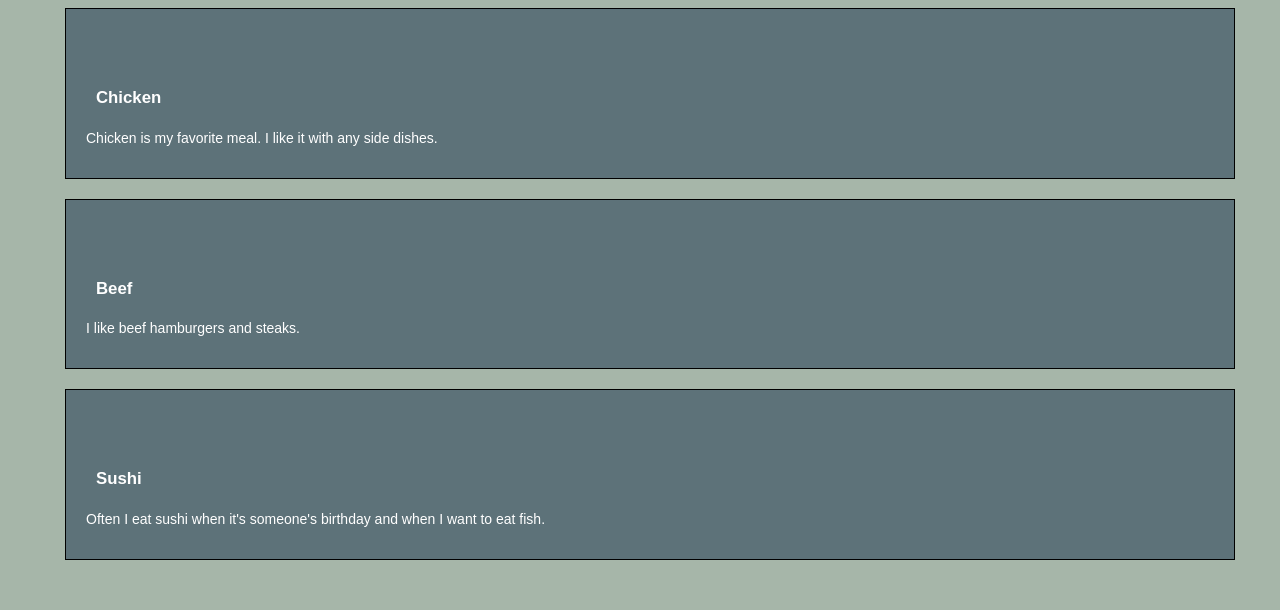
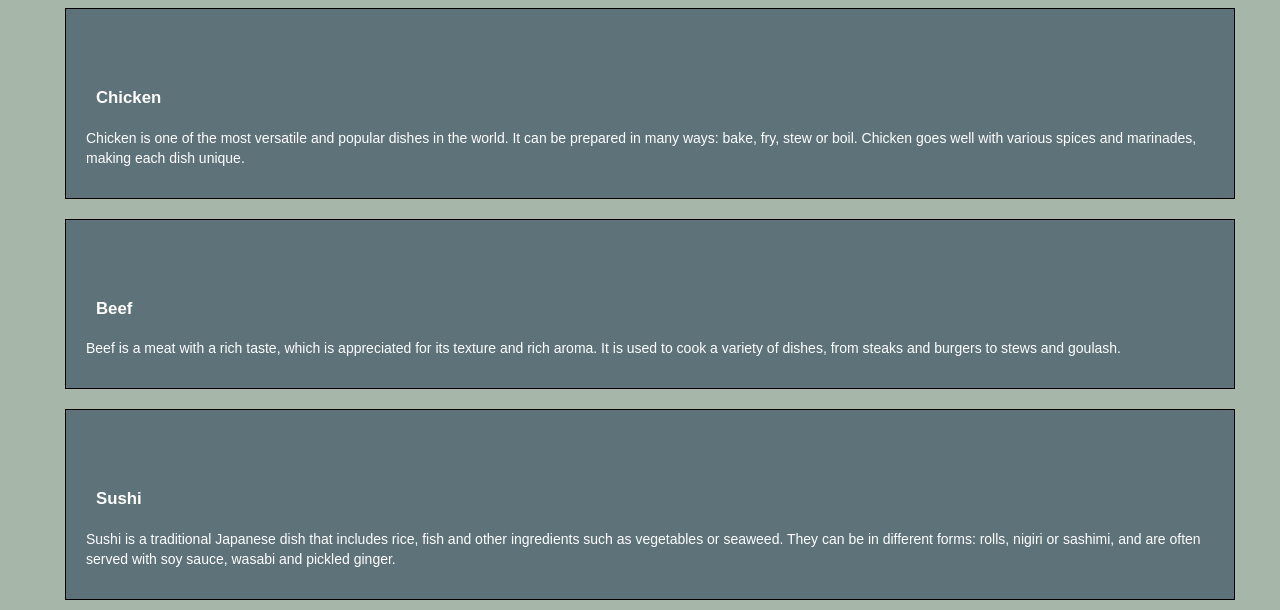
Before and after one commit to Aklima2004/Module3-solution, a plain HTML site: page index.html in a window 1280 px wide. Shown: the part 260-870 px from the top of the page. Before the commit the page ends 830 px from the top, so only its background shows below. Drawn offline with nearby package versions, Linux system fonts and the light colour scheme.

Commit message:
Update2 index.html

```diff
--- a/index.html
+++ b/index.html
@@ -33,15 +33,15 @@
         <div class="row">
             <section id="chicken" class="section col-xs-12">
                 <h2 class="section-title">Chicken</h2>
-                <p>Chicken is my favorite meal. I like it with any side dishes.</p>
+                <p>Chicken is one of the most versatile and popular dishes in the world. It can be prepared in many ways: bake, fry, stew or boil. Chicken goes well with various spices and marinades, making each dish unique.</p>
             </section>
             <section id="beef" class="section col-xs-12">
                 <h2 class="section-title">Beef</h2>
-                <p>I like beef hamburgers and steaks.</p>
+                <p>Beef is a meat with a rich taste, which is appreciated for its texture and rich aroma. It is used to cook a variety of dishes, from steaks and burgers to stews and goulash.</p>
             </section>
             <section id="sushi" class="section col-xs-12">
                 <h2 class="section-title">Sushi</h2>
-                <p>Often I eat sushi when it's someone's birthday and when I want to eat fish.</p>
+                <p>Sushi is a traditional Japanese dish that includes rice, fish and other ingredients such as vegetables or seaweed. They can be in different forms: rolls, nigiri or sashimi, and are often served with soy sauce, wasabi and pickled ginger.</p>
             </section>
         </div>
     </div>
```
